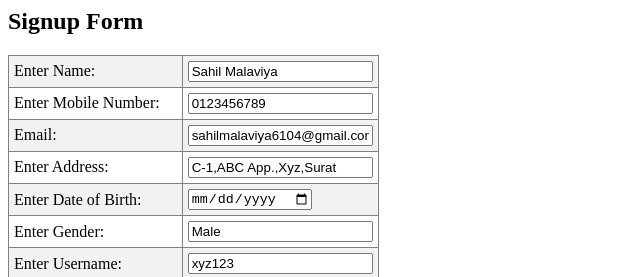
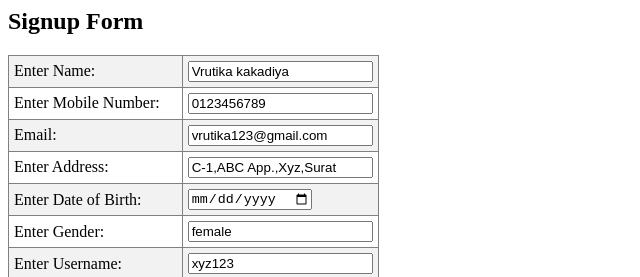
Before and after one commit to vrutika03/assignment, a plain HTML site: page index.html in a window 1280 px wide. Shown: the top 277 px of the page, 0-640 px from the left. Drawn offline with nearby package versions, Linux system fonts and the light colour scheme.

Commit message:
second commit

```diff
--- a/index.html
+++ b/index.html
@@ -142,23 +142,23 @@
         var mainApp = angular.module("mainApp", []);
 
         mainApp.controller('studentController', function ($scope) {
-            $scope.Name = "Sahil Malaviya";
+            $scope.Name = "Vrutika kakadiya";
                 $scope.number = "0123456789";
-                $scope.email = "sahilmalaviya6104@gmail.com";
+                $scope.email = "vrutika123@gmail.com";
                 $scope.Address = "C-1,ABC App.,Xyz,Surat";
                 $scope.DOB = "06/11/2000";
-                $scope.Gender = "Male";
+                $scope.Gender = "female";
                 $scope.Uname = "xyz123";
                 $scope.Pwd = "123456abc";
                 $scope.ConfirmPwd = "123456abc";;
 
             $scope.reset = function () {
-                $scope.Name = "Sahil Malaviya";
+                $scope.Name = "Vrutika kakadiya";
                 $scope.number = "0123456789";
-                $scope.email = "sahilmalaviya6104@gmail.com";
+                $scope.email = "vrutika123@gmail.com";
                 $scope.Address = "C-1,ABC App.,Xyz,Surat";
                 $scope.DOB = "06/11/2000";
-                $scope.Gender = "Male";
+                $scope.Gender = "female";
                 $scope.Uname = "xyz123";
                 $scope.Pwd = "123456abc";
                 $scope.ConfirmPwd = "123456abc";
```
